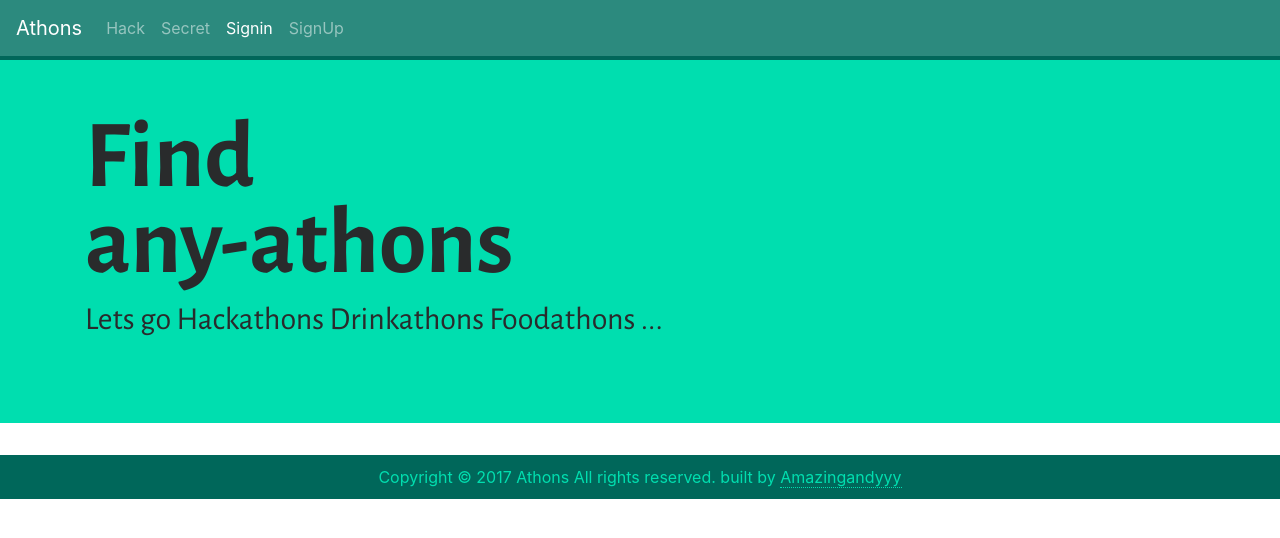
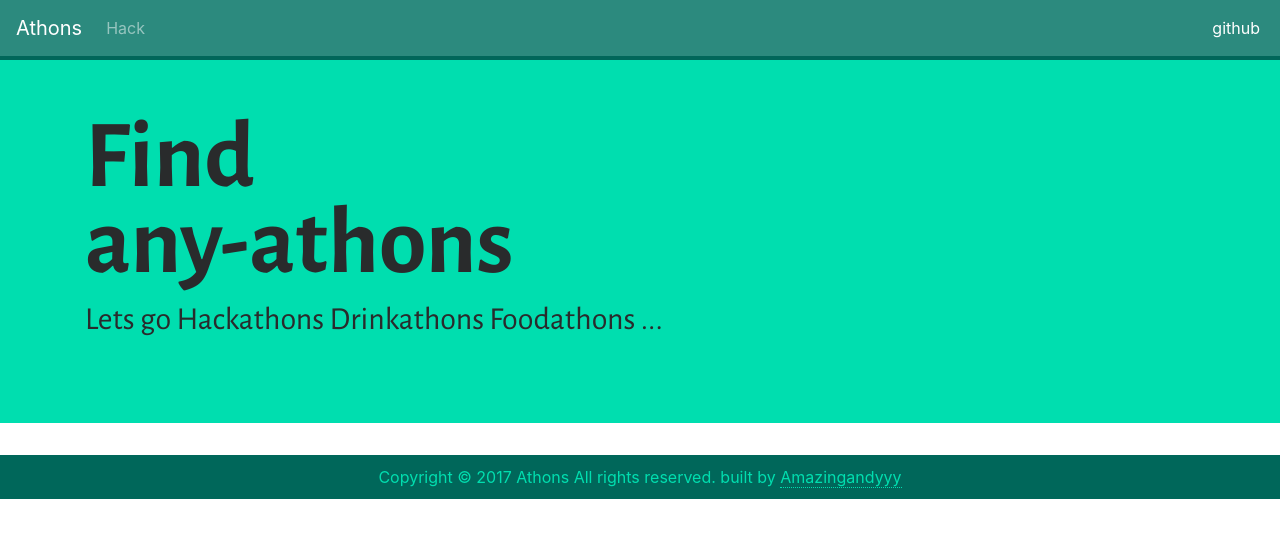
Before and after one commit to amazingandyyy/deploy-upstart, a React app: page / in a window 1280 px wide. Built offline with nearby package versions, Linux system fonts and the light colour scheme.

Commit message:
update css

```diff
--- a/package.json
+++ b/package.json
@@ -1,6 +1,6 @@
 {
   "name": "athons",
-  "version": "1.1.0",
+  "version": "1.1.1",
   "description": "",
   "main": "index.js",
   "scripts": {
@@ -9,7 +9,7 @@
     "clean": "rimraf dist",
     "serve": "webpack-dev-server"
   },
-  "author": "",
+  "author": "amazingandyyy",
   "license": "ISC",
   "dependencies": {
     "axios": "^0.15.3",
--- a/server.js
+++ b/server.js
@@ -18,4 +18,4 @@ if (process.env.NODE_ENV !== 'production') {
     })
 }
 
-app.listen(process.env.PORT || 3050, () => console.log('Listening'));
+app.listen(process.env.PORT || 3050, () => console.log('Listening on PORT:3050'));
--- a/src/components/Header.js
+++ b/src/components/Header.js
@@ -28,19 +28,19 @@ class Header extends Component {
         return (
             <nav className="navbar navbar-light bg-faded navbar-toggleable-xl navbar-inverse fixed-top">
             <Link className="navbar-brand" to="/">Athons</Link>
-                <span  className="float-left">
+            <span className="float-left">
                 <ul className="nav navbar-nav">
                     <li className="nav-item">
                         <Link className="nav-link" to="/hack">Hack</Link>
                     </li>
-                        <li className="nav-item">
-                            <Link className="nav-link" to="/secret">Secret</Link>
-                        </li>
+
                 </ul>
             </span>
-                <span className="pull-xs-right">
+            <span className="float-right">
                 <ul className="nav navbar-nav">
-                        {this.renderSignButton()}
+                    <li className="nav-item">
+                        <a target="_blank" href="https://github.com/amazingandyyy/athons">github</a>
+                    </li>
                 </ul>
             </span>
             </nav>
@@ -55,3 +55,14 @@ function mapStateToProps({auth}){
 }
 
 export default connect(mapStateToProps, actions)(Header)
+
+
+// <li className="nav-item">
+//     <Link className="nav-link" to="/secret">Secret</Link>
+// </li>
+
+// <span className="pull-xs-right">
+//     <ul className="nav navbar-nav">
+//         {this.renderSignButton()}
+//     </ul>
+// </span>
--- a/src/styles/header.scss
+++ b/src/styles/header.scss
@@ -2,4 +2,12 @@
     background: #2C8A7E;
     box-shadow: 0px 4px 0px 0px #00675A;
     color: #D1FFF5;
+    .float-right {
+        position: absolute;
+        right: 20px;
+        float: right;
+    }
+    a {
+        color: white;
+    }
 }
--- a/webpack.config.js
+++ b/webpack.config.js
@@ -45,6 +45,9 @@ module.exports = {
     }),
     new webpack.DefinePlugin({
       'process.env.NODE_ENV': JSON.stringify(process.env.NODE_ENV)
+    }),
+    new webpack.optimize.UglifyJsPlugin({
+      sourceMap: true
     })
   ]
 };
```
Also changed, not shown: dist/index.html (deleted), 3 other files. Lines whose indentation alone changed are shown as unchanged.
